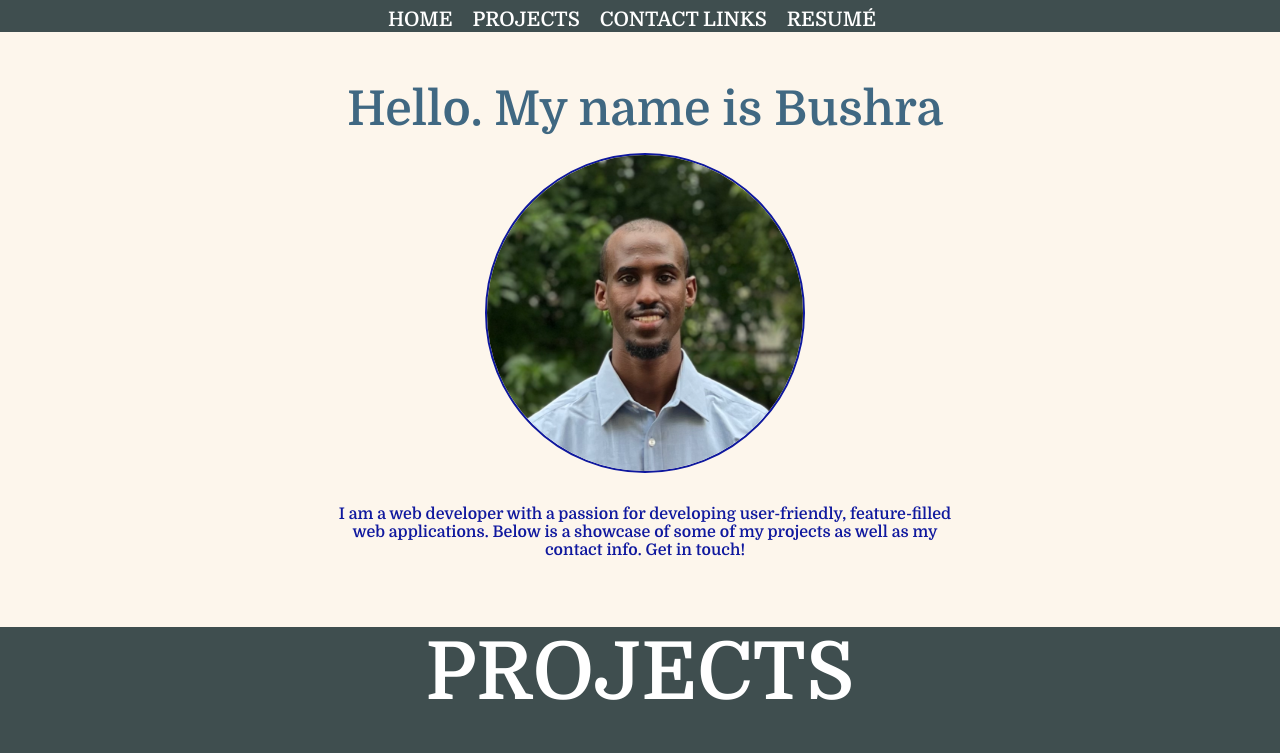
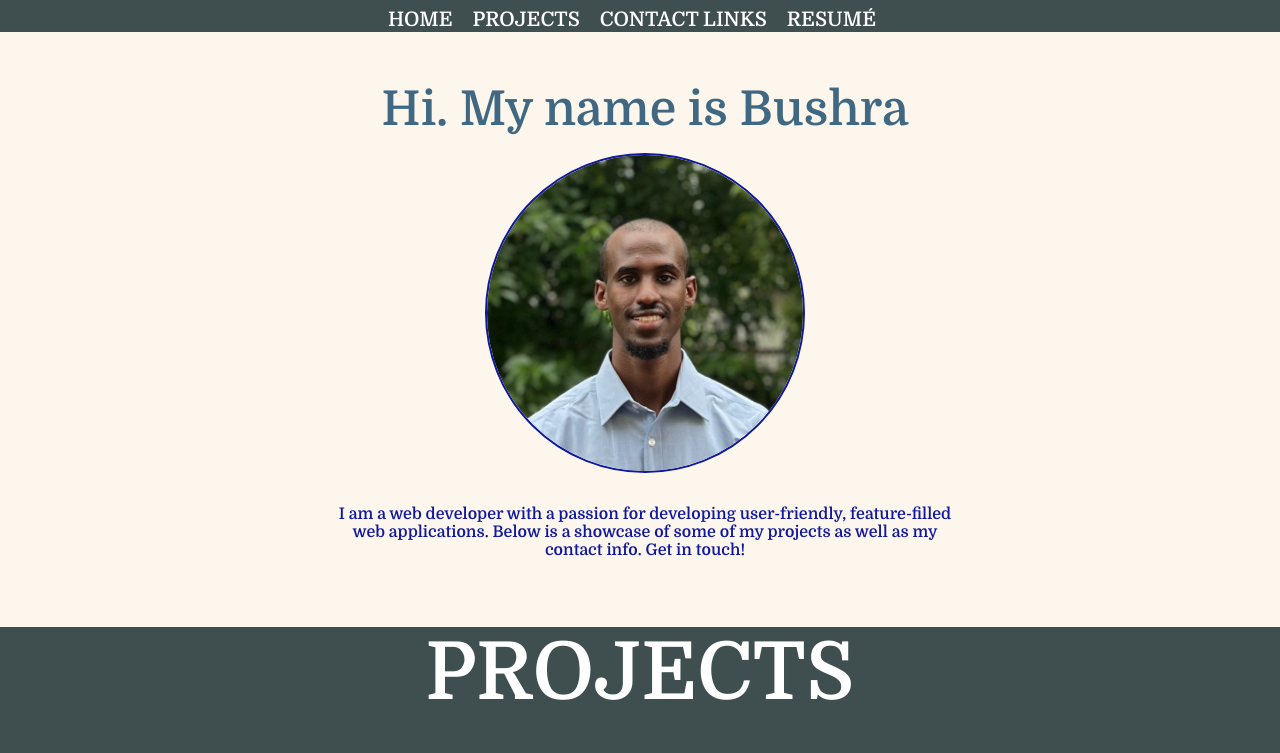
Before and after one commit to bonkiyebushra/bushrabonkiye.github.io, a plain HTML site: page index.html in a window 1280 px wide. Shown: the top 753 px of the page. Drawn offline with Linux system fonts and the light colour scheme; grey boxes are pictures that could not be loaded; a web font is replaced by a local one.

Commit message:
Changed from Hello to Hi

```diff
--- a/index.html
+++ b/index.html
@@ -30,7 +30,7 @@
     </header>
     <main>
       <section id="welcome-section">
-        <h3>Hello. My name is <span id="name">Bushra</span></h3>
+        <h3>Hi. My name is <span id="name">Bushra</span></h3>
         <div class="portrait_box">
           <img id="portrait" src="images/portrait.jpeg" />
         </div>
```
